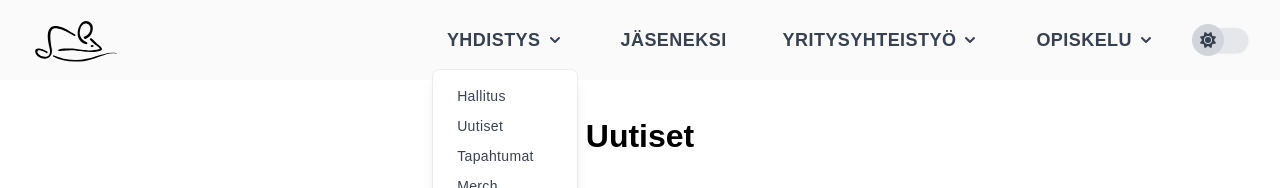
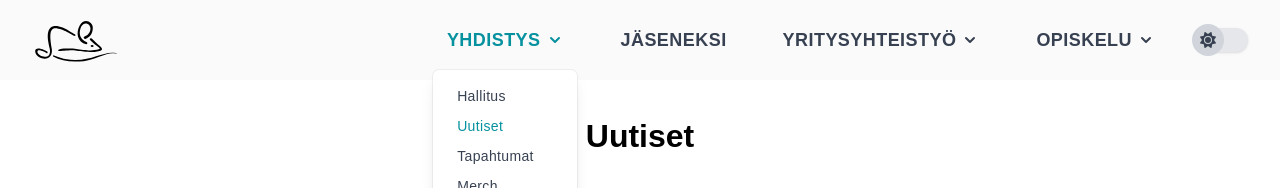
Before and after one commit to serveri/new.serveriry.fi.nuxtjs, a Nuxt app in the folder app/: page /yhdistys/uutiset in a window 1280 px wide. Both pictures are taken after a click on the button "YHDISTYS". Shown: the top 188 px of the page. Built offline with nearby package versions, Linux system fonts and the light colour scheme.

Commit message:
navbar current page + color theme

```diff
--- a/app/src/components/navbar/DropDownMenu.vue
+++ b/app/src/components/navbar/DropDownMenu.vue
@@ -4,7 +4,12 @@
       <MenuButton>
          <!--        :to="localePath(menu.href)"-->
          <nuxt-link
-            :class="[menu.current ? 'text-server-blue' : 'text-gray-700 dark:text-gray-300', 'nav-link']"
+            :class="[
+               $route.path.split('/')[1] === localePath(menu.href).split('/')[1]
+                  ? 'text-server-blue'
+                  : 'text-gray-700 dark:text-gray-300',
+               'nav-link',
+            ]"
             :aria-current="menu.current ? 'page' : undefined"
          >
             {{ $t(menu.name) }}
@@ -25,7 +30,12 @@
             <MenuItem v-for="subMenu in menu.subMenu" v-slot="{ active }" :key="subMenu.name">
                <nuxt-link
                   :to="localePath(subMenu.href)"
-                  :class="[menu.current ? 'text-server-blue' : 'text-gray-700 dark:text-gray-200', 'nav-dropdown-link']"
+                  :class="[
+                     $route.path === localePath(subMenu.href)
+                        ? 'text-server-blue'
+                        : 'text-gray-700 dark:text-gray-200',
+                     'nav-dropdown-link',
+                  ]"
                   tabindex="1"
                   >{{ $t(subMenu.name) }}</nuxt-link
                >
@@ -77,7 +87,7 @@
    }
    /* underline effect */
    .nav-dropdown-link:hover {
-      border-bottom-color: #0c4b51;
+      @apply border-b-server-blue;
       transition: border-bottom-color 0.5s ease-out;
    }
 </style>
--- a/app/tailwind.config.js
+++ b/app/tailwind.config.js
@@ -12,7 +12,7 @@ module.exports = {
    theme: {
       extend: {
          colors: {
-            'server-blue': '#0c4b51',
+            'server-blue': '#06919f',
          },
          backgroundImage: {
             'gradient-radial': 'radial-gradient(var(--tw-gradient-stops))',
```
